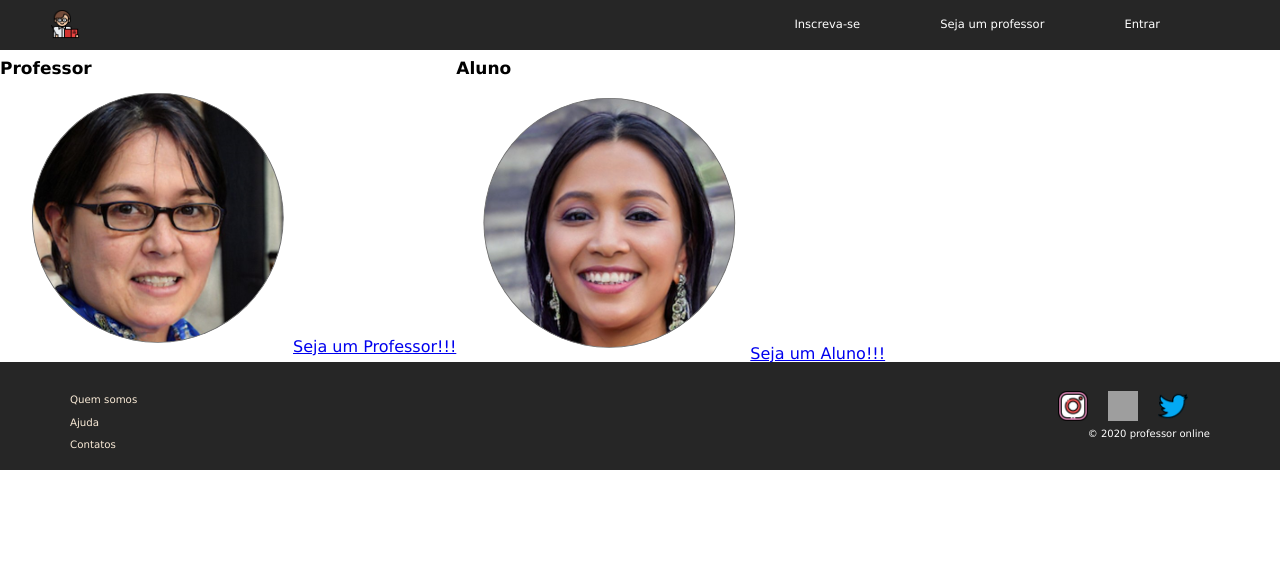
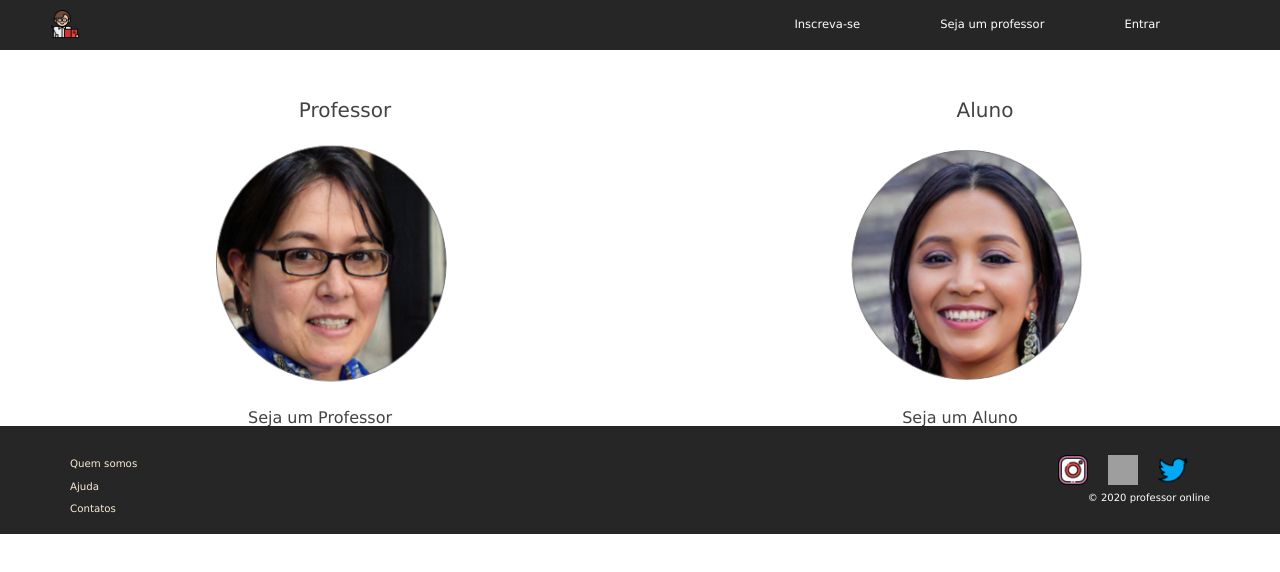
Before and after one commit to igor-py/professor-online, a React (Create React App) app in the folder app/: page /inscreva-se in a window 1280 px wide. Shown: the top 572 px of the page. Built offline with nearby package versions, Linux system fonts and the light colour scheme; grey boxes are pictures that could not be loaded.

Commit message:
Ajuste inscreva-se

```diff
--- a/app/src/App.js
+++ b/app/src/App.js
@@ -1,9 +1,6 @@
 import React from 'react';
 import './styles/reset.css';
 import './styles/App.css';
-import Footer from './Components/Footer';
-import Home from './Components/Home';
-import Header from './Components/Header';
 import Routes from './routes';
 
 function App() {
--- a/app/src/pages/inscreva-se/index.js
+++ b/app/src/pages/inscreva-se/index.js
@@ -1,44 +1,31 @@
 import React, { Component } from 'react';
 import Header from '../../Components/Header';
 import Footer from '../../Components/Footer';
-import './style.css';
+import '../../styles/inscreva.css';
 import mulher_1 from '../../images/mulher1.png';
 import mulher_2 from '../../images/mulher2.png';
 import {
-    BrowserRouter as Router,
-    Switch,
-    Route,
     Link
 } from "react-router-dom";
 
-
 export default function InscrevaSe() {
-
     return (
-
-        // Ainda falta colocar botões para conseguir ir pra página de cadastro certa
-        <div id="inscreva-se">
+        <>
             <Header />
-
-            <main>
-                <div className="imagens-login">
-                    <div className="ir-professor">
-                        <h3>Professor</h3>
+            <div id="inscrevaContainer">
+                <div id="professorContainer">
+                    <label>Professor</label>
                     <img src={mulher_1} alt="Mulher Experiente representando professora"></img>
-                        <Link to="/inscreva-professor" className="links-inscrever">Seja um Professor!!!</Link>
+                    <Link to="/inscreva-professor" className="links-inscrever">Seja um Professor</Link>
                 </div>
 
-                    <div className="ir-aluno">
-                        <h3>Aluno</h3>
+                <div id="alunoContainer">
+                    <label>Aluno</label>
                     <img src={mulher_2} alt="Mulher representando aluna"></img>
-                        <Link to="/inscreva-aluno" className="links-inscrever">Seja um Aluno!!!</Link>
+                    <Link to="/inscreva-aluno" className="links-inscrever">Seja um Aluno</Link>
                 </div>
             </div>
-            </main>
-
             <Footer />
-        </div>
-
-
+        </>
     );
 }
--- /dev/null
+++ b/app/src/styles/inscreva.css
@@ -0,0 +1,50 @@
+#inscrevaContainer {
+  display: flex;
+  align-items: center;
+  justify-content: space-around;
+  margin-top: 50px;
+}
+
+.links-inscrever:hover {
+  color: #C78C19;
+}
+
+#professorContainer {
+  display: flex;
+  flex-direction: column;
+  align-items: center;
+}
+
+#professorContainer img {
+  margin-top: 20px;
+  width: 250px;
+  height: 250px;
+}
+
+#professorContainer label {
+  color: rgba(0, 0, 0, 0.74);
+  font-size: 20px;
+}
+
+.links-inscrever {
+  color: rgba(0, 0, 0, 0.74);
+  margin-top: 20px;
+  text-decoration-line: none;
+}
+
+#alunoContainer {
+  display: flex;
+  flex-direction: column;
+  align-items: center;
+}
+
+#alunoContainer img {
+  margin-top: 20px;
+  width: 250px;
+  height: 250px;
+}
+
+#alunoContainer label {
+  color: rgba(0, 0, 0, 0.74);
+  font-size: 20px;
+}
```
Lines whose indentation alone changed are shown as unchanged.
